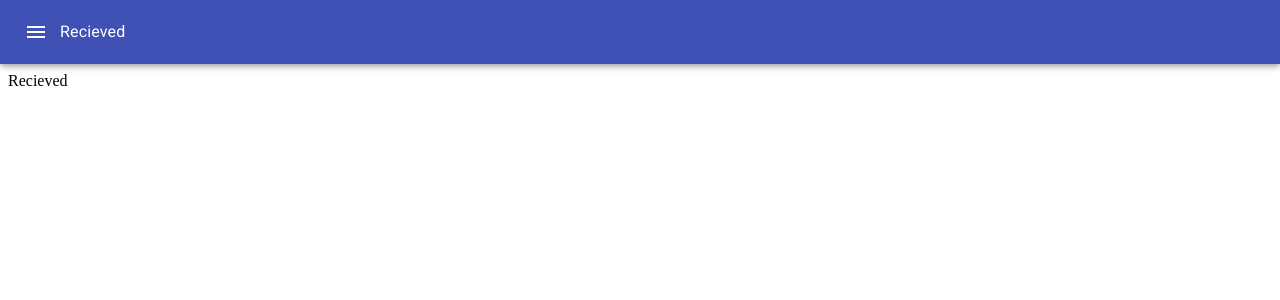
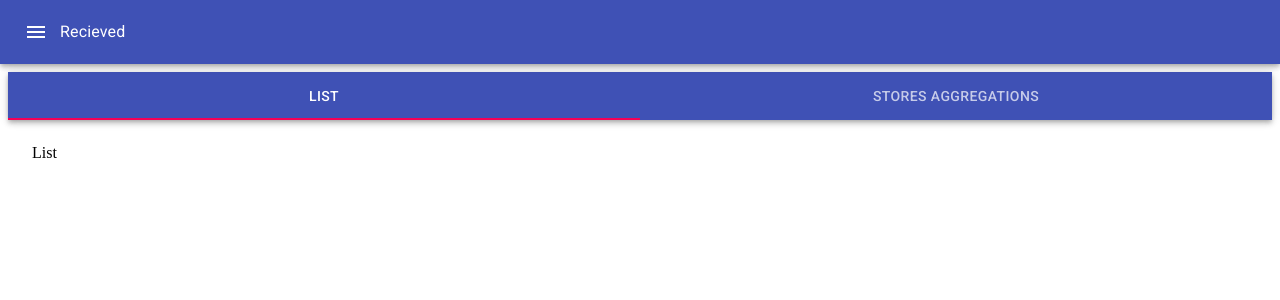
Before and after one commit to ilankhirin/herolo-ilan-khirin-30-06-2020, a React (Create React App) app in the folder shopping-tracking-list/: page /recieved in a window 1280 px wide. Shown: the top 300 px of the page. Built offline with nearby package versions, Linux system fonts and the light colour scheme; no server answers.

Commit message:
Added tabs skeleton

```diff
--- a/shopping-tracking-list/src/App.tsx
+++ b/shopping-tracking-list/src/App.tsx
@@ -8,11 +8,11 @@ function App() {
   return <Router>
     <MainAppBar />
     <Switch >
-      <Route path='/bought'>
+      <Route path='/recieved'>
+        <RecievedPage />
+      </Route>
+      <Route path={['/', '/bought']}>
         <BoughtPage />
-      </Route>
-      <Route path={['/', '/recieved']}>
-        <RecievedPage />
       </Route>
     </Switch>
   </Router>
--- a/shopping-tracking-list/src/components/AppBar/MainAppBar.tsx
+++ b/shopping-tracking-list/src/components/AppBar/MainAppBar.tsx
@@ -15,12 +15,12 @@ const useStyles = makeStyles((theme: Theme) =>
 
 const getTitle = (location: string) => {
     switch (location) {
+        case '/recieved':
+            return 'Recieved'
         case '/bought':
+        case '/':
+        default:
             return 'Bought'
-        case '/':
-        case '/recieved':
-        default:
-            return 'Recieved'
     }
 }
 
--- /dev/null
+++ b/shopping-tracking-list/src/components/ItemsSummary/ItemsList.tsx
@@ -0,0 +1,7 @@
+import React from 'react'
+
+export const ItemsList = () => {
+    return <div>
+        List
+    </div>
+}
--- /dev/null
+++ b/shopping-tracking-list/src/components/ItemsSummary/ItemsSummary.tsx
@@ -0,0 +1,39 @@
+import { AppBar, makeStyles, Tab, Tabs, Theme } from '@material-ui/core';
+import TabContext from '@material-ui/lab/TabContext';
+import TabPanel from '@material-ui/lab/TabPanel';
+import React, { useState } from 'react';
+import { ItemsList } from './ItemsList';
+import { StoresAggregations } from './StoresAggregations';
+
+const useStyles = makeStyles((theme: Theme) => ({
+    root: {
+        width: '100%'
+    },
+}));
+
+const LIST_TAB = 'list'
+const STORE_AGGREGATION_TAB = 'stores-aggregations'
+
+type TabValue = typeof LIST_TAB | typeof STORE_AGGREGATION_TAB
+
+export const ItemsSummary = () => {
+    const [tabValue, setTabValue] = useState<TabValue>('list')
+    const classes = useStyles()
+
+    return <div className={classes.root}>
+        <TabContext value={tabValue}>
+            <AppBar position="static">
+                <Tabs variant='fullWidth' value={tabValue} onChange={(e, newValue: TabValue) => setTabValue(newValue)}>
+                    <Tab label='List' value={LIST_TAB} />
+                    <Tab label='Stores Aggregations' value={STORE_AGGREGATION_TAB} />
+                </Tabs>
+            </AppBar>
+            <TabPanel value={LIST_TAB}>
+                <ItemsList />
+            </TabPanel>
+            <TabPanel value={STORE_AGGREGATION_TAB}>
+                <StoresAggregations />
+            </TabPanel>
+        </TabContext>
+    </div >
+}
--- /dev/null
+++ b/shopping-tracking-list/src/components/ItemsSummary/StoresAggregations.tsx
@@ -0,0 +1,7 @@
+import React from 'react'
+
+export const StoresAggregations = () => {
+    return <div>
+        Aggs
+    </div>
+}
--- a/shopping-tracking-list/src/components/Pages/BoughtPage.tsx/BoughtPage.tsx
+++ b/shopping-tracking-list/src/components/Pages/BoughtPage.tsx/BoughtPage.tsx
@@ -1,10 +1,11 @@
 import { Grid } from '@material-ui/core'
 import React from 'react'
+import { ItemsSummary } from '../../ItemsSummary/ItemsSummary'
 import { AddItemFab } from './AddItemFab'
-
 
 export const BoughtPage = () => {
     return <Grid container>
+        <ItemsSummary />
         <AddItemFab />
     </Grid>
 }
--- a/shopping-tracking-list/src/components/Pages/RecievedPage/RecievedPage.tsx
+++ b/shopping-tracking-list/src/components/Pages/RecievedPage/RecievedPage.tsx
@@ -1,5 +1,6 @@
 import React from 'react'
+import { ItemsSummary } from '../../ItemsSummary/ItemsSummary'
 
 export const RecievedPage = () => {
-    return <div>Recieved</div>
+    return <ItemsSummary />
 }
```
